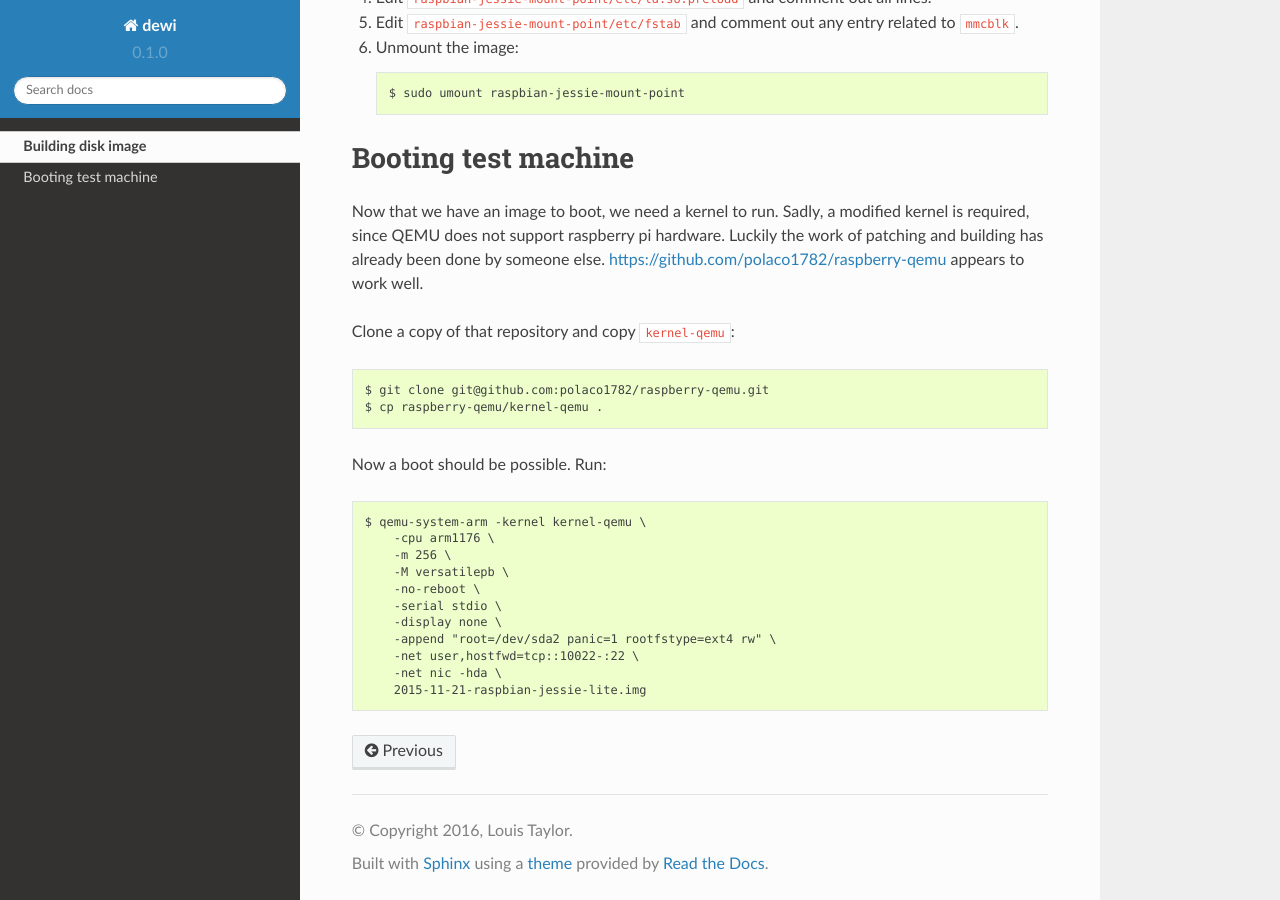
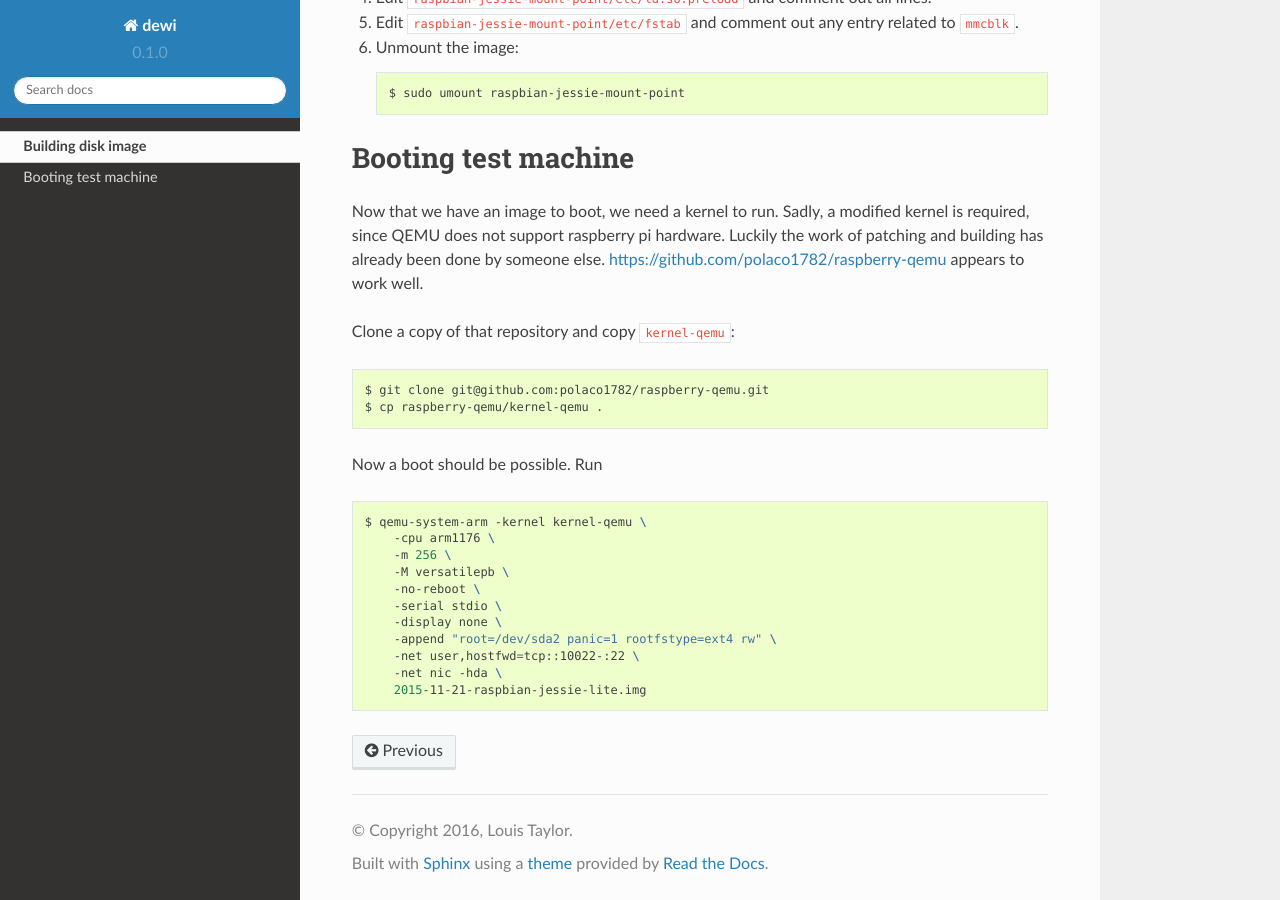
Before and after one commit to abersailbot/dewi, a Sphinx documentation site: the page built from docs/testing.rst, in a window 1280 px wide and 900 px high, scrolled down 931 px. Built offline with Sphinx 7.4.7 and the Read the Docs theme 2.0.0, drawn with Linux system fonts in a browser that asks for light colours.

Commit message:
Use code-block for qemu-system-arm example

```diff
--- a/docs/testing.rst
+++ b/docs/testing.rst
@@ -61,7 +61,9 @@ Clone a copy of that repository and copy ``kernel-qemu``::
     $ git clone git@github.com:polaco1782/raspberry-qemu.git
     $ cp raspberry-qemu/kernel-qemu .
 
-Now a boot should be possible. Run::
+Now a boot should be possible. Run
+
+.. code-block:: bash
 
     $ qemu-system-arm -kernel kernel-qemu \
         -cpu arm1176 \
```
